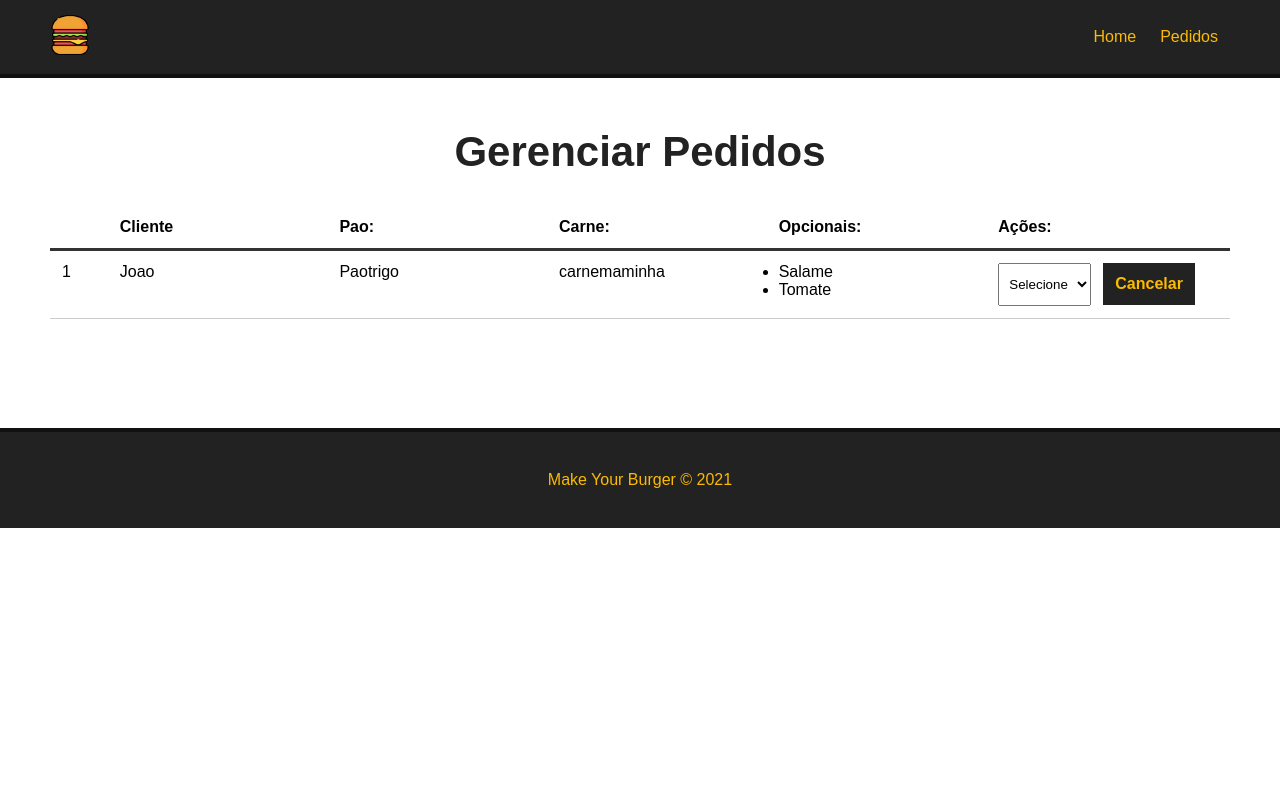
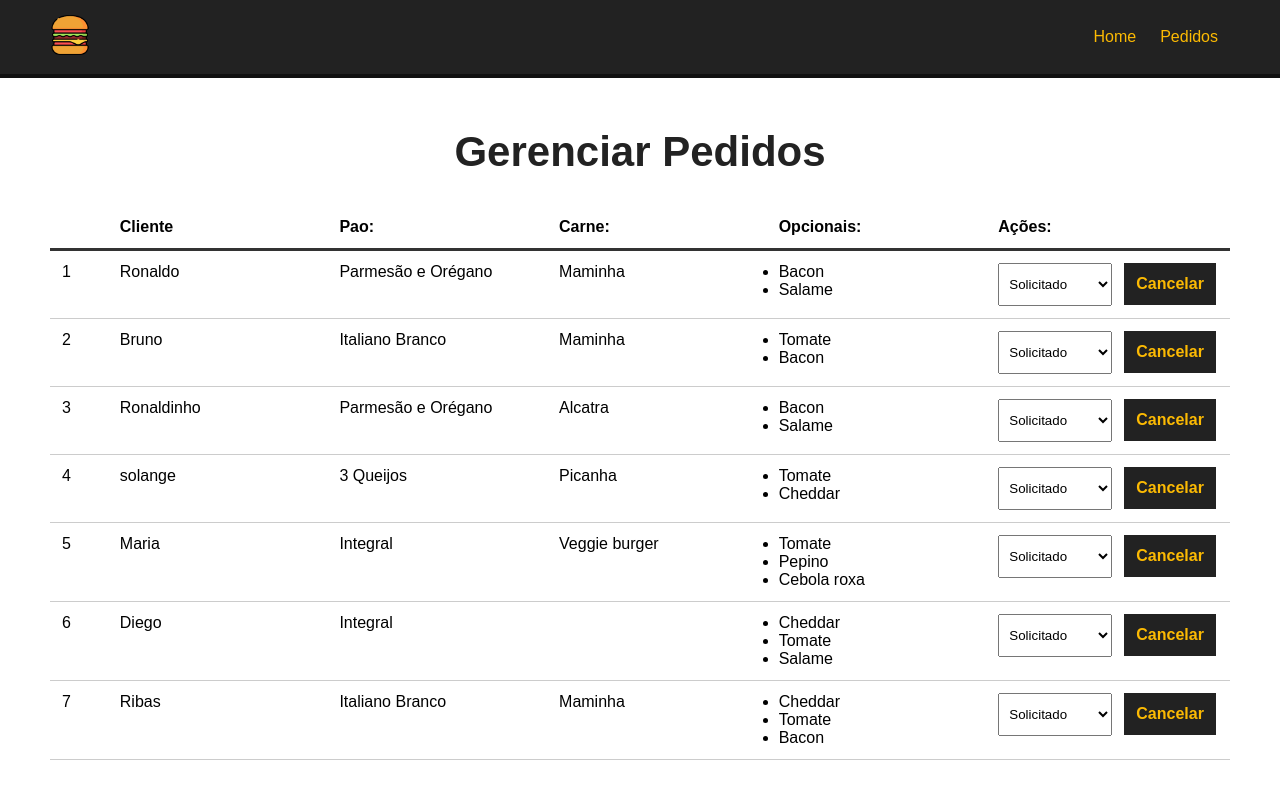
Before and after one commit to AndersonKardek/makeBuger, a Vue app: page /pedidos in a window 1280 px wide. Shown: the top 800 px of the page. Built offline with nearby package versions, Linux system fonts and the light colour scheme; data requests are answered from the project's data file.

Commit message:
Aula 31: Adicionando add e status dinamicamente

```diff
--- a/db/db.json
+++ b/db/db.json
@@ -133,6 +133,30 @@
       ],
       "status": "Solicitado",
       "id": 5
+    },
+    {
+      "nome": "Diego",
+      "carne": null,
+      "pao": "Integral",
+      "opcionais": [
+        "Cheddar",
+        "Tomate",
+        "Salame"
+      ],
+      "status": "Solicitado",
+      "id": 6
+    },
+    {
+      "nome": "Ribas",
+      "carne": "Maminha",
+      "pao": "Italiano Branco",
+      "opcionais": [
+        "Cheddar",
+        "Tomate",
+        "Bacon"
+      ],
+      "status": "Solicitado",
+      "id": 7
     }
   ]
 }
--- a/src/App.vue
+++ b/src/App.vue
@@ -34,7 +34,7 @@
 
 .main-container {
   margin: 50px;
-  min-height: 250px;
+  min-height: 100vh;
 }
 
 h1 {
--- a/src/components/DashBoard.vue
+++ b/src/components/DashBoard.vue
@@ -10,20 +10,22 @@
         <div>Ações:</div>
       </div>
       <div id="burger-table-rows">
-        <div class="burger-table-row">
-          <div class="order-number">1</div>
-          <div>Joao</div>
-          <div>Paotrigo</div>
-          <div>carnemaminha</div>
+        <div class="burger-table-row" v-for="burger in burgers" :key="burger.id">
+          <div class="order-number">{{ burger.id }}</div>
+          <div>{{ burger.nome }}</div>
+          <div>{{ burger.pao }}</div>
+          <div>{{ burger.carne}}</div>
           <div>
             <ul>
-              <li>Salame</li>
-              <li>Tomate</li>
+              <li v-for="(opcional, index) in burger.opcionais" :key="index">{{ opcional }}</li>
             </ul>
           </div>
           <div>
-            <select name="status" id="status">
+            <select name="status" class="status">
               <option value="">Selecione</option>
+              <option v-for="statu in status" :key="statu.id" value="statu.tipo" :selected="burger.status == statu.tipo">
+                {{ statu.tipo }}
+              </option>
             </select>
             <button class="delete-btn">Cancelar</button>
           </div>
@@ -35,7 +37,39 @@
 
 <script>
 export default {
-  name: "DashBoard"
+  name: "DashBoard",
+
+  data() {
+    return {
+      burgers: null,
+      burger_id: null,
+      status: []
+    }
+  },
+  methods: {
+    async getPedidos() {
+      const req = await fetch("http://localhost:3000/burgers");
+      const data = await req.json();
+
+      this.burgers = data;
+
+      console.log(this.burgers);
+
+      this.getStatus();
+    },
+
+    async getStatus() {
+      const req = await fetch("http://localhost:3000/status");
+      const data = await req.json();
+
+      this.status = data;
+    }
+
+  },
+
+  mounted() {
+    this.getPedidos();
+  }
 
 }
 </script>
```
